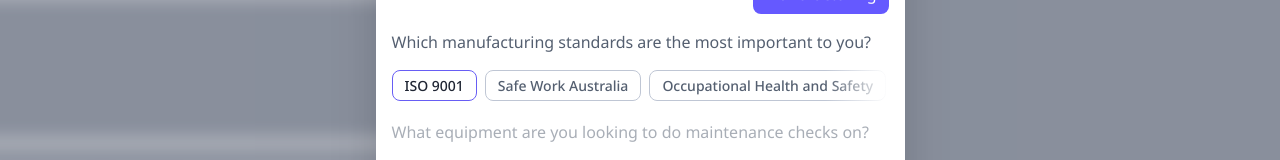
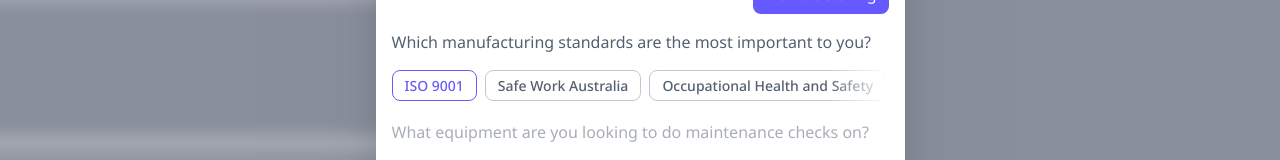
Before and after one commit to Tongpnk/safetyculture-onboarding, a React (Vite) app: page /plan in a window 1280 px wide. Both pictures are taken after a click on the button 869 px from the left and 685 px from the top of the page. Shown: the part 394-554 px from the top of the page. Built offline with nearby package versions, Linux system fonts and the light colour scheme.

Commit message:
Plan: selected chips purple text, hide thinking block when review appears

```diff
--- a/src/screens/Plan.tsx
+++ b/src/screens/Plan.tsx
@@ -89,7 +89,7 @@
     <span
       className="inline-flex items-center px-3 py-1 rounded-lg text-[14px] font-medium border mr-2 flex-shrink-0 whitespace-nowrap"
       style={selected
-        ? { borderColor: '#675DF4', color: '#1F2533', backgroundColor: 'white' }
+        ? { borderColor: '#675DF4', color: '#675DF4', backgroundColor: 'white' }
         : { borderColor: '#BFC6D4', color: '#545F70', backgroundColor: 'white' }}
     >
       {label}
@@ -244,8 +244,8 @@
             )
           })}
 
-          {/* Thinking block */}
-          {shownThinking.length > 0 && (
+          {/* Thinking block — hidden once review is shown */}
+          {shownThinking.length > 0 && !showReview && (
             <div className="animate-fadeIn border rounded-xl overflow-hidden" style={{ borderColor: '#DBE0EB' }}>
               {THINKING_STEPS.map((step, i) => {
                 if (!shownThinking.includes(i)) return null
```
